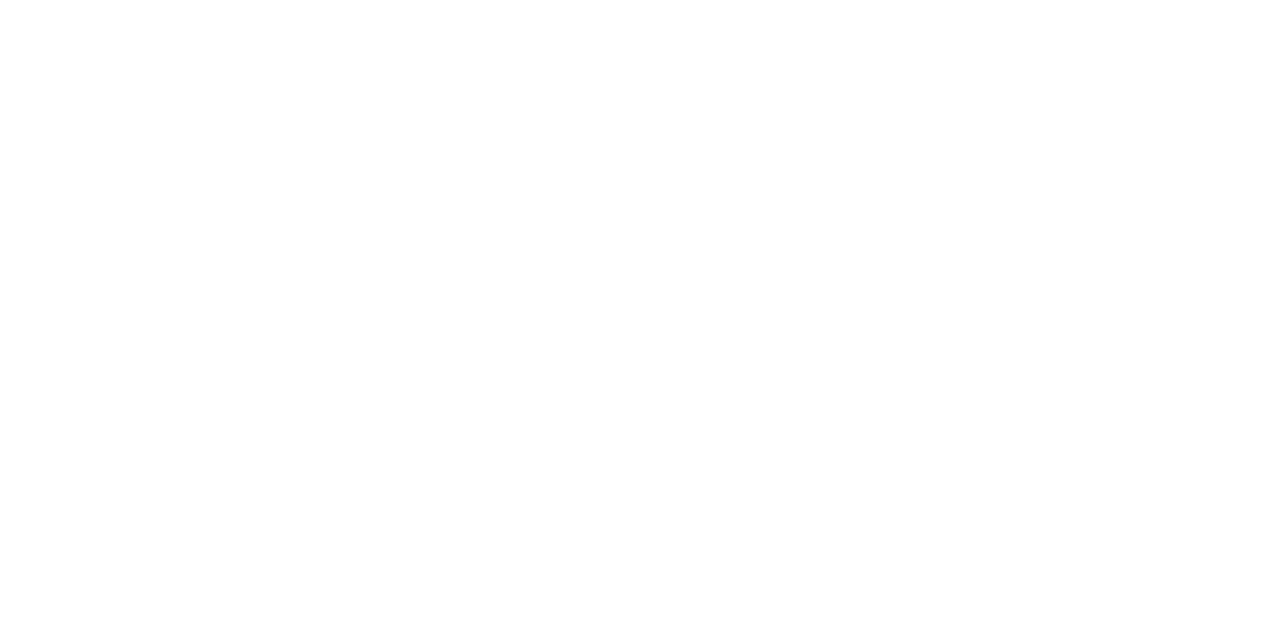
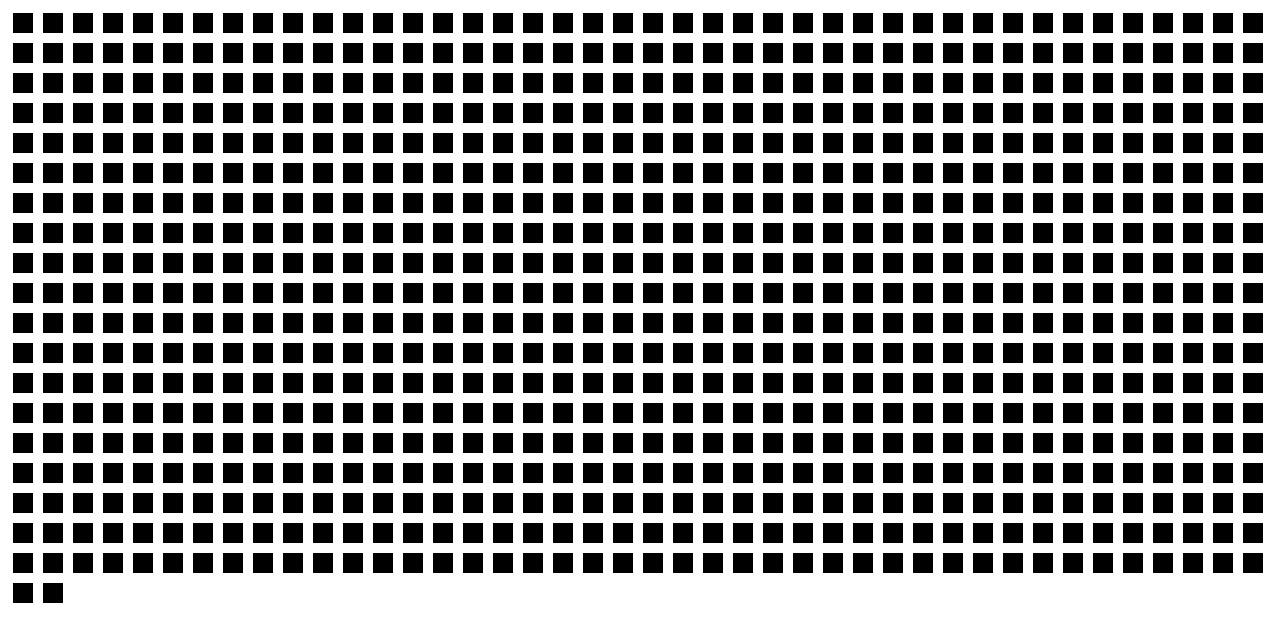
Before and after one commit to acciojob/Color-board-MD-IRSHAD, a website: page main.html in a window 1280 px wide. Drawn offline with Linux system fonts and the light colour scheme.

Commit message:
created a submission

```diff
--- a/main.html
+++ b/main.html
@@ -8,9 +8,16 @@
 
 <body>
 	<!-- the entire body must be written by student -->
-    <script type="text/javascript" src="./script.js">
-</script>
+	<div class="container"></div>
 
+    <script>
+    const container = document.querySelector('.container');
+    for (let i = 0; i < 800; i++) {
+      const square = document.createElement('div');
+      square.classList.add('square');
+      container.appendChild(square);
+    }
+  </script>
 </body>
 
 </html>
--- a/styles.css
+++ b/styles.css
@@ -1 +1,18 @@
 /*  your css code here. If applicable */
+.container {
+  display: flex;
+  flex-wrap: wrap;
+}
+
+.square {
+  display: inline-block;
+  background-color: black;
+  width: 20px;
+  height: 20px;
+  margin: 5px;
+}
+
+.square:hover {
+  background-color: red;
+  transition: background-color 1s ease;
+}
```
